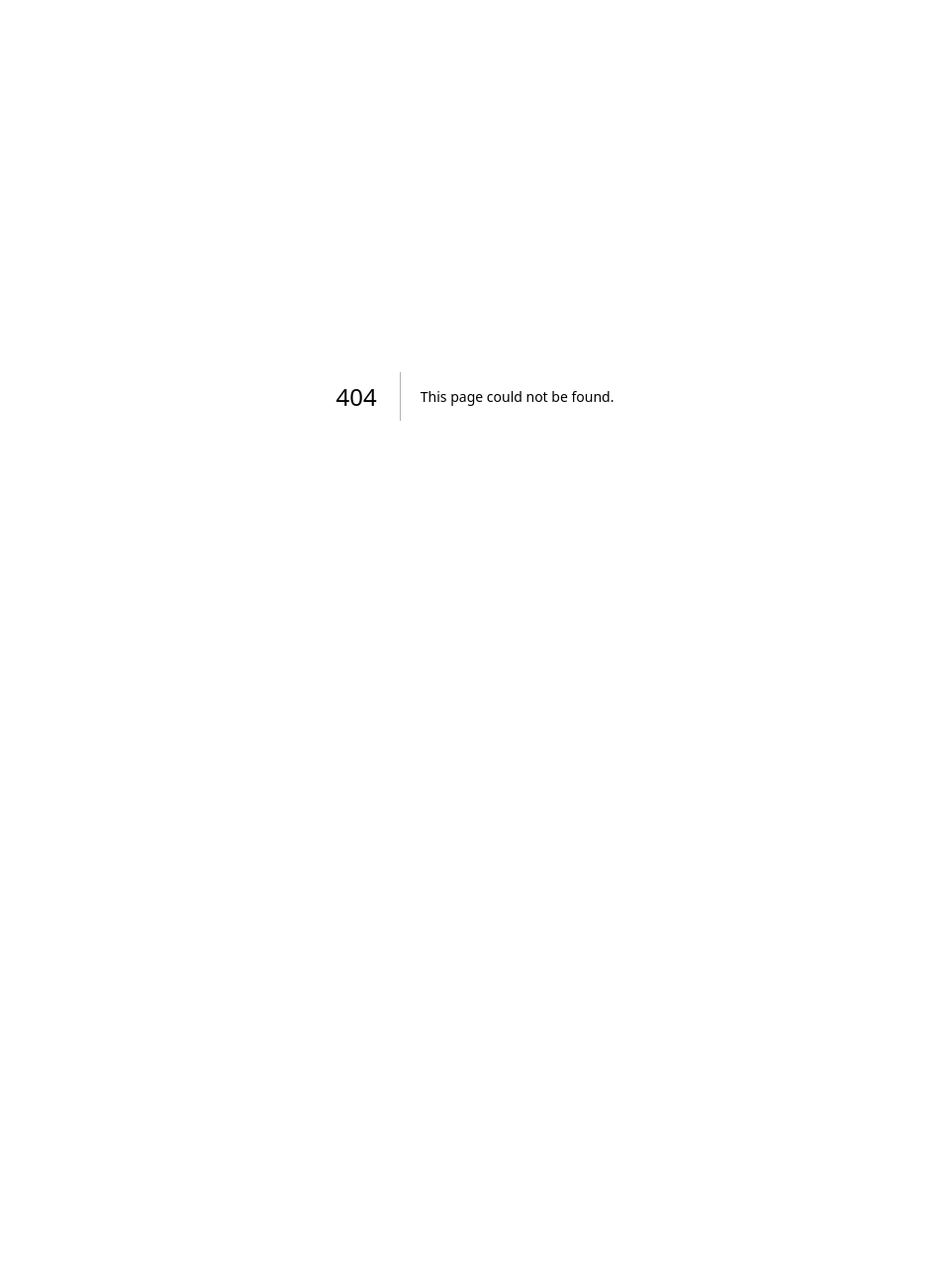
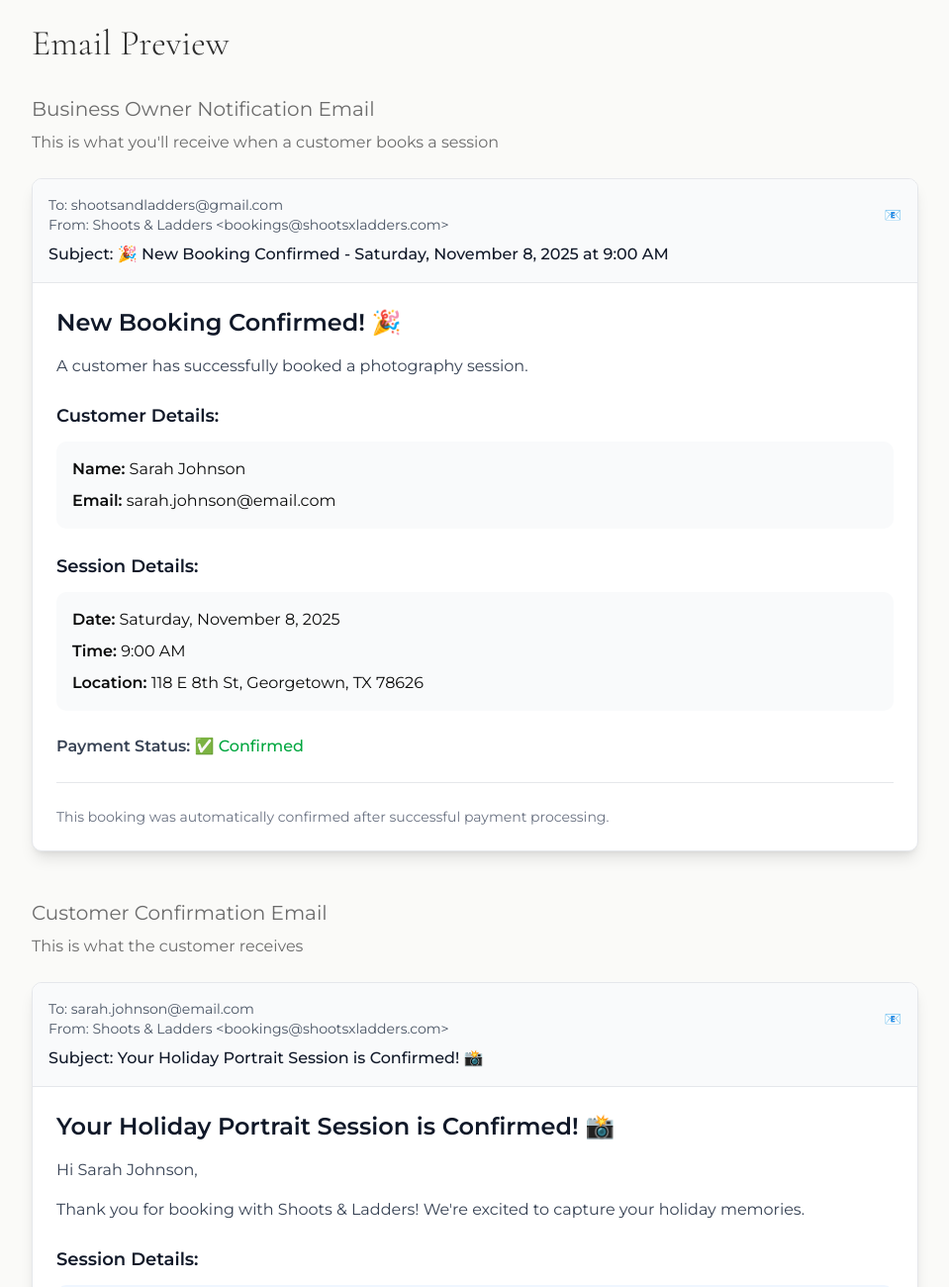
Before and after one commit to Michaelgitsit/shootsxladders-bookings, a Next.js app: page /email-preview in a window 1280 px wide. Before the commit this address had no page. Shown: the top 1300 px of the page at 99% size, without its empty margins (160-1119 px from the left). Before the commit the page ends 800 px from the top, so only its background shows below. Built offline with nearby package versions, Linux system fonts and the light colour scheme.

Commit message:
Add email preview page to show notification templates

```diff
--- /dev/null
+++ b/src/app/email-preview/page.tsx
@@ -0,0 +1,171 @@
+'use client';
+
+export default function EmailPreviewPage() {
+  const sampleBooking = {
+    customerName: 'Sarah Johnson',
+    customerEmail: 'sarah.johnson@email.com',
+    formattedDate: 'Saturday, November 8, 2025',
+    bookingTime: '9:00 AM',
+    location: '118 E 8th St, Georgetown, TX 78626'
+  };
+
+  return (
+    <div className="min-h-screen bg-[#FAFAF8] p-6">
+      <div className="max-w-4xl mx-auto">
+        <h1 className="font-serif text-4xl text-[#2C2C2C] font-light mb-8">
+          Email Preview
+        </h1>
+
+        <div className="mb-6">
+          <h2 className="text-xl text-[#6B6B6B] mb-2">Business Owner Notification Email</h2>
+          <p className="text-[#6B6B6B]">This is what you'll receive when a customer books a session</p>
+        </div>
+
+        {/* Email Preview */}
+        <div className="bg-white border border-gray-200 rounded-lg shadow-lg overflow-hidden">
+          {/* Email Header */}
+          <div className="bg-gray-50 border-b border-gray-200 p-4">
+            <div className="flex items-center justify-between">
+              <div>
+                <div className="text-sm text-gray-600">To: shootsandladders@gmail.com</div>
+                <div className="text-sm text-gray-600">From: Shoots & Ladders &lt;bookings@shootsxladders.com&gt;</div>
+              </div>
+              <div className="text-sm text-gray-600">📧</div>
+            </div>
+            <div className="mt-2">
+              <div className="font-medium text-gray-900">
+                Subject: 🎉 New Booking Confirmed - {sampleBooking.formattedDate} at {sampleBooking.bookingTime}
+              </div>
+            </div>
+          </div>
+
+          {/* Email Body */}
+          <div className="p-6">
+            <div className="prose max-w-none">
+              <h2 className="text-2xl font-bold text-gray-900 mb-4">
+                New Booking Confirmed! 🎉
+              </h2>
+
+              <p className="text-gray-700 mb-6">
+                A customer has successfully booked a photography session.
+              </p>
+
+              <div className="mb-6">
+                <h3 className="text-lg font-semibold text-gray-900 mb-3">Customer Details:</h3>
+                <div className="bg-gray-50 p-4 rounded-lg">
+                  <p className="mb-2"><strong>Name:</strong> {sampleBooking.customerName}</p>
+                  <p><strong>Email:</strong> {sampleBooking.customerEmail}</p>
+                </div>
+              </div>
+
+              <div className="mb-6">
+                <h3 className="text-lg font-semibold text-gray-900 mb-3">Session Details:</h3>
+                <div className="bg-gray-50 p-4 rounded-lg">
+                  <p className="mb-2"><strong>Date:</strong> {sampleBooking.formattedDate}</p>
+                  <p className="mb-2"><strong>Time:</strong> {sampleBooking.bookingTime}</p>
+                  <p><strong>Location:</strong> {sampleBooking.location}</p>
+                </div>
+              </div>
+
+              <div className="mb-6">
+                <p className="text-gray-700">
+                  <strong>Payment Status:</strong> <span className="text-green-600 font-medium">✅ Confirmed</span>
+                </p>
+              </div>
+
+              <hr className="my-6 border-gray-200" />
+
+              <p className="text-sm text-gray-500">
+                This booking was automatically confirmed after successful payment processing.
+              </p>
+            </div>
+          </div>
+        </div>
+
+        {/* Customer Confirmation Email Preview */}
+        <div className="mt-12">
+          <h2 className="text-xl text-[#6B6B6B] mb-2">Customer Confirmation Email</h2>
+          <p className="text-[#6B6B6B] mb-6">This is what the customer receives</p>
+
+          <div className="bg-white border border-gray-200 rounded-lg shadow-lg overflow-hidden">
+            {/* Email Header */}
+            <div className="bg-gray-50 border-b border-gray-200 p-4">
+              <div className="flex items-center justify-between">
+                <div>
+                  <div className="text-sm text-gray-600">To: {sampleBooking.customerEmail}</div>
+                  <div className="text-sm text-gray-600">From: Shoots & Ladders &lt;bookings@shootsxladders.com&gt;</div>
+                </div>
+                <div className="text-sm text-gray-600">📧</div>
+              </div>
+              <div className="mt-2">
+                <div className="font-medium text-gray-900">
+                  Subject: Your Holiday Portrait Session is Confirmed! 📸
+                </div>
+              </div>
+            </div>
+
+            {/* Email Body */}
+            <div className="p-6">
+              <div className="prose max-w-none">
+                <h2 className="text-2xl font-bold text-gray-900 mb-4">
+                  Your Holiday Portrait Session is Confirmed! 📸
+                </h2>
+
+                <p className="text-gray-700 mb-4">
+                  Hi {sampleBooking.customerName},
+                </p>
+
+                <p className="text-gray-700 mb-6">
+                  Thank you for booking with Shoots & Ladders! We're excited to capture your holiday memories.
+                </p>
+
+                <div className="mb-6">
+                  <h3 className="text-lg font-semibold text-gray-900 mb-3">Session Details:</h3>
+                  <div className="bg-blue-50 p-4 rounded-lg">
+                    <p className="mb-2"><strong>Date:</strong> {sampleBooking.formattedDate}</p>
+                    <p className="mb-2"><strong>Time:</strong> {sampleBooking.bookingTime}</p>
+                    <p><strong>Location:</strong> {sampleBooking.location}</p>
+                  </div>
+                </div>
+
+                <div className="mb-6">
+                  <h3 className="text-lg font-semibold text-gray-900 mb-3">What to Expect:</h3>
+                  <ul className="list-disc list-inside text-gray-700 space-y-2">
+                    <li>Professional holiday portrait session</li>
+                    <li>High-quality digital photos delivered within 48 hours</li>
+                    <li>Fun and relaxed atmosphere</li>
+                    <li>Perfect for holiday cards and family memories</li>
+                  </ul>
+                </div>
+
+                <div className="mb-6 p-4 bg-yellow-50 border border-yellow-200 rounded-lg">
+                  <p className="text-gray-700">
+                    <strong>Need to reschedule?</strong> Please contact us at least 24 hours in advance.
+                  </p>
+                </div>
+
+                <p className="text-gray-700 mb-4">
+                  We can't wait to work with you!
+                </p>
+
+                <p className="text-gray-700">
+                  Best regards,<br />
+                  The Shoots & Ladders Team
+                </p>
+              </div>
+            </div>
+          </div>
+        </div>
+
+        <div className="mt-8 text-center">
+          <a
+            href="/admin"
+            className="inline-block bg-[#D4C5A9] hover:bg-[#C4B599] text-[#2C2C2C] px-6 py-3 rounded-lg font-medium transition-colors"
+          >
+            View Admin Dashboard
+          </a>
+        </div>
+      </div>
+    </div>
+  );
+}
```
